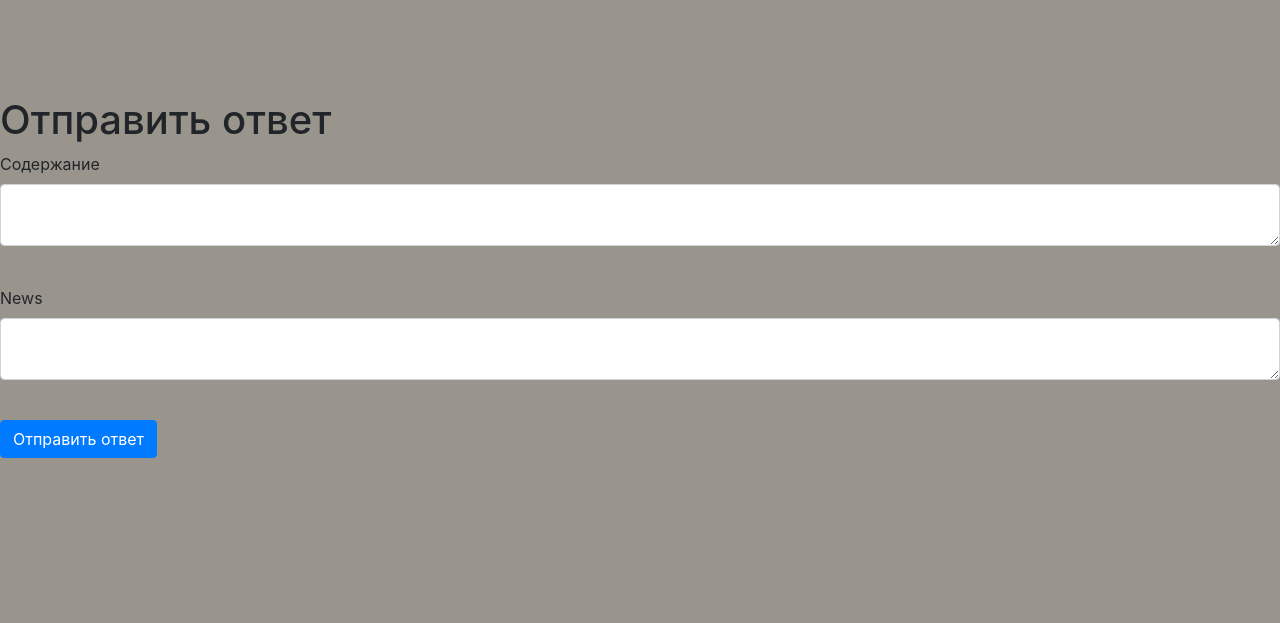
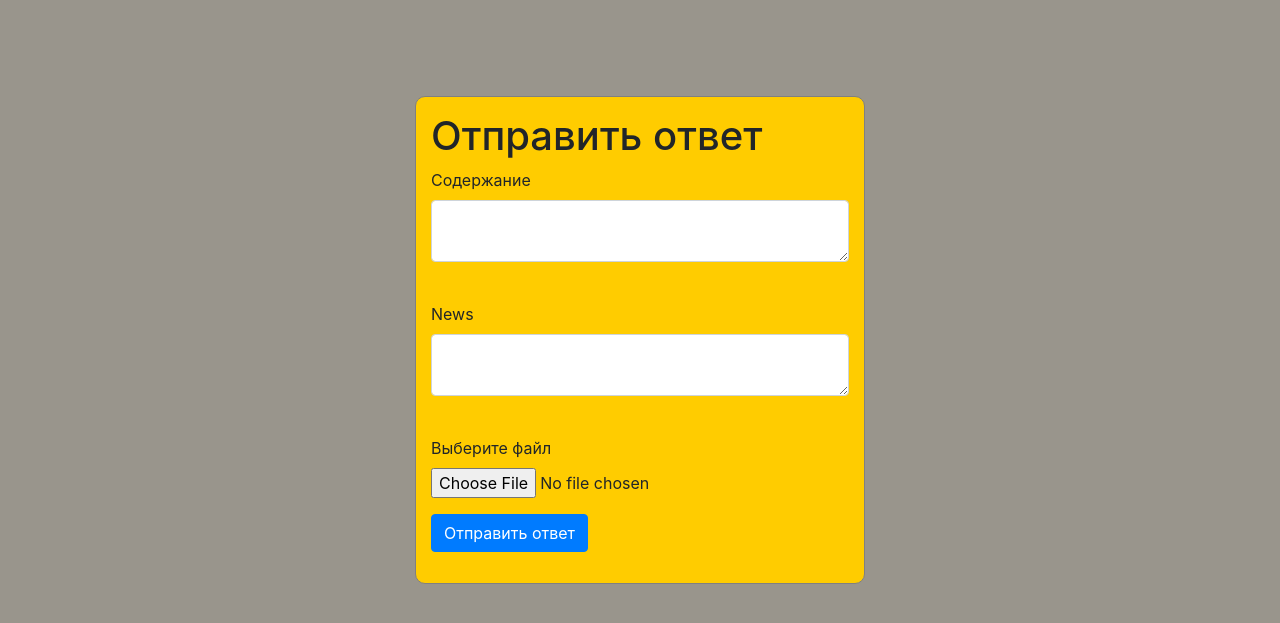
Before and after one commit to smal-owl/who-know, a Flask app: page /quests in a window 1280 px wide. Shown: the part 114-737 px from the top of the page. Run offline with Flask 2, Linux system fonts and the light colour scheme; a user stored in the database is signed in; some libraries are stand-ins or nearby versions.

Commit message:
Пара ошибок

```diff
--- a/main.py
+++ b/main.py
@@ -1,5 +1,6 @@
 from flask import Flask, render_template, request
 from flask_login import LoginManager, login_user, login_required, logout_user, current_user
+from waitress import serve
 from werkzeug.utils import redirect
 
 from flask_restful import reqparse, abort, Api, Resource
@@ -175,6 +176,7 @@ def quest(id):
             form.content.data = quest.content
         else:
             abort(404)
+
     if form.validate_on_submit():
         db_sess = db_session.create_session()
         quest = db_sess.query(Quest).filter(Quest.news_id == id
@@ -243,5 +245,5 @@ if __name__ == '__main__':
     api.add_resource(us_re.UsersResource, '/api/v2/users/<int:user_id>')
 
     db_session.global_init("db/blogs.db")
-    app.run(port=8080, host='127.0.0.1')
-    """serve(app, host='0.0.0.0', port=5000)"""
+    '''app.run(port=8080, host='127.0.0.1')'''
+    serve(app, host='0.0.0.0', port=5000)
--- a/templates/news.html
+++ b/templates/news.html
@@ -24,6 +24,12 @@
                     </p>
                 {% endfor %}
             </p>
+
+            <div class="form-group">
+                <label for="photo">Выберите файл</label>
+                <input type="file" class="form-control-file" id="photo" name="file">
+            </div>
+
             <p>{{ form.submit(type="submit", class="btn btn-primary") }}</p>
             {{message}}
         </form>
--- a/templates/quest.html
+++ b/templates/quest.html
@@ -1,6 +1,8 @@
 {% extends "base.html" %}
 
 {% block content %}
+<div>
+    <form class="login_form" method="post">
         <h1>Отправить ответ</h1>
         <form action="" method="post">
             <p>
@@ -21,7 +23,14 @@
                     </p>
                 {% endfor %}
             </p>
+            <div class="form-group">
+                <label for="photo">Выберите файл</label>
+                <input type="file" class="form-control-file" id="photo" name="file">
+            </div>
             <p>{{ form.submit(type="submit", class="btn btn-primary") }}</p>
             {{message}}
+
         </form>
+    </form>
+</div>
 {% endblock %}
```
Lines whose indentation alone changed are shown as unchanged.
